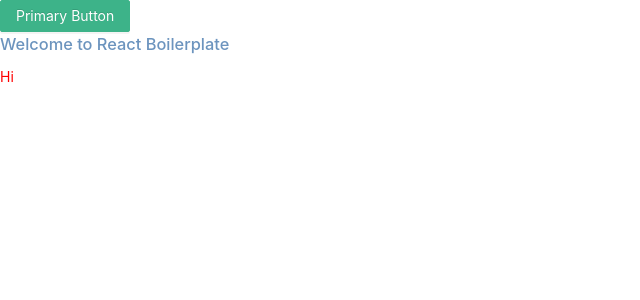
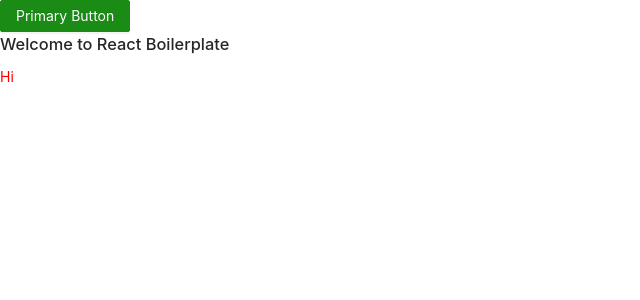
Before and after one commit to raph90/personal-react-boilerplate, a React app: page / in a window 1280 px wide. Shown: the top 300 px of the page, without its empty margins (0-640 px from the left). Built offline with nearby package versions, Linux system fonts and the light colour scheme.

Commit message:
working now that antd is not css module

```diff
--- a/package.json
+++ b/package.json
@@ -46,6 +46,7 @@
     "html-webpack-plugin": "^5.5.0",
     "less": "^4.1.2",
     "less-loader": "^10.2.0",
+    "less-vars-to-js": "^1.3.0",
     "mini-css-extract-plugin": "^2.4.5",
     "prettier": "^2.5.1",
     "source-map-loader": "^3.0.0",
--- a/src/App.tsx
+++ b/src/App.tsx
@@ -1,5 +1,4 @@
 import { FC } from 'react';
-import styles from './app.less';
 import { Button } from 'antd';
 import Hello from './components/Hello';
 
@@ -7,7 +6,7 @@ const App: FC = () => {
   return (
     <>
       <Button type="primary">Primary Button</Button>
-      <h3 className={styles.header}> Welcome to React Boilerplate </h3>
+      <h3> Welcome to React Boilerplate </h3>
       <Hello />
     </>
   );
--- a/src/app.less
+++ b/src/app.less
@@ -1,6 +1,5 @@
 @nice-blue: #5b83ad;
-@light-blue: @nice-blue + #111;
 
 .header {
-  color: @light-blue;
+  color: @nice-blue;
 }
--- a/src/components/Hello.tsx
+++ b/src/components/Hello.tsx
@@ -1,5 +1,5 @@
 import { ReactElement } from 'react';
-import styles from './hello.less';
+import styles from './hello.module.less';
 function Hello(): ReactElement {
   return <div className={styles.test}>Hi</div>;
 }
--- a/src/index.tsx
+++ b/src/index.tsx
@@ -1,4 +1,4 @@
 import { render } from 'react-dom';
 import App from './App';
-import 'antd/dist/antd.less';
+import './styles/main.less';
 render(<App />, document.getElementById('root'));
--- a/src/styles/main.less
+++ b/src/styles/main.less
@@ -1,3 +1,3 @@
-// @import 'antd/lib/style/themes/default.less';
+@import '~antd/lib/style/themes/default.less';
 @import '~antd/dist/antd.less'; // Import Ant Design styles by less entry
-// @import './theme.less';
+@import './theme.less'; // variables to override above
--- a/src/styles/theme.less
+++ b/src/styles/theme.less
@@ -1 +1 @@
-@primary-color: #ff0000;
+@primary-color: green;
--- a/webpack.development.ts
+++ b/webpack.development.ts
@@ -1,6 +1,12 @@
 import path from 'path';
 import HtmlWebpackPlugin from 'html-webpack-plugin';
 import { CleanWebpackPlugin } from 'clean-webpack-plugin';
+import lessVarsToJs from 'less-vars-to-js';
+import fs from 'fs';
+
+const themeVariables = lessVarsToJs(
+  fs.readFileSync(path.join(__dirname, './src/styles/theme.less'), 'utf8')
+);
 
 module.exports = {
   mode: 'development',
@@ -36,8 +42,9 @@ module.exports = {
             options: {
               sourceMap: true,
               modules: {
+                auto: /\.module\.\w+$/i,
                 mode: 'local',
-                localIdentName: '[name]__[local]--[hash:base64:5]'
+                localIdentName: '[path][name]__[local]--[hash:base64:5]'
               }
             }
           },
@@ -45,17 +52,15 @@ module.exports = {
             loader: 'less-loader',
             options: {
               lessOptions: {
-                javascriptEnabled: true,
-                lessOptions: {
-                  modifyVars: {
-                    'primary-color': '#1DA57A',
-                    'link-color': '#1DA57A'
-                  }
-                }
+                javascriptEnabled: true
               }
             }
           }
         ]
+      },
+      {
+        use: ['style-loader', 'css-loader'],
+        test: /\.css$/
       }
     ]
   },
```
Also changed, not shown: src/components/hello.module.less (renamed from src/components/hello.less), 1 other file (tests, documents, lock files or other folders).
